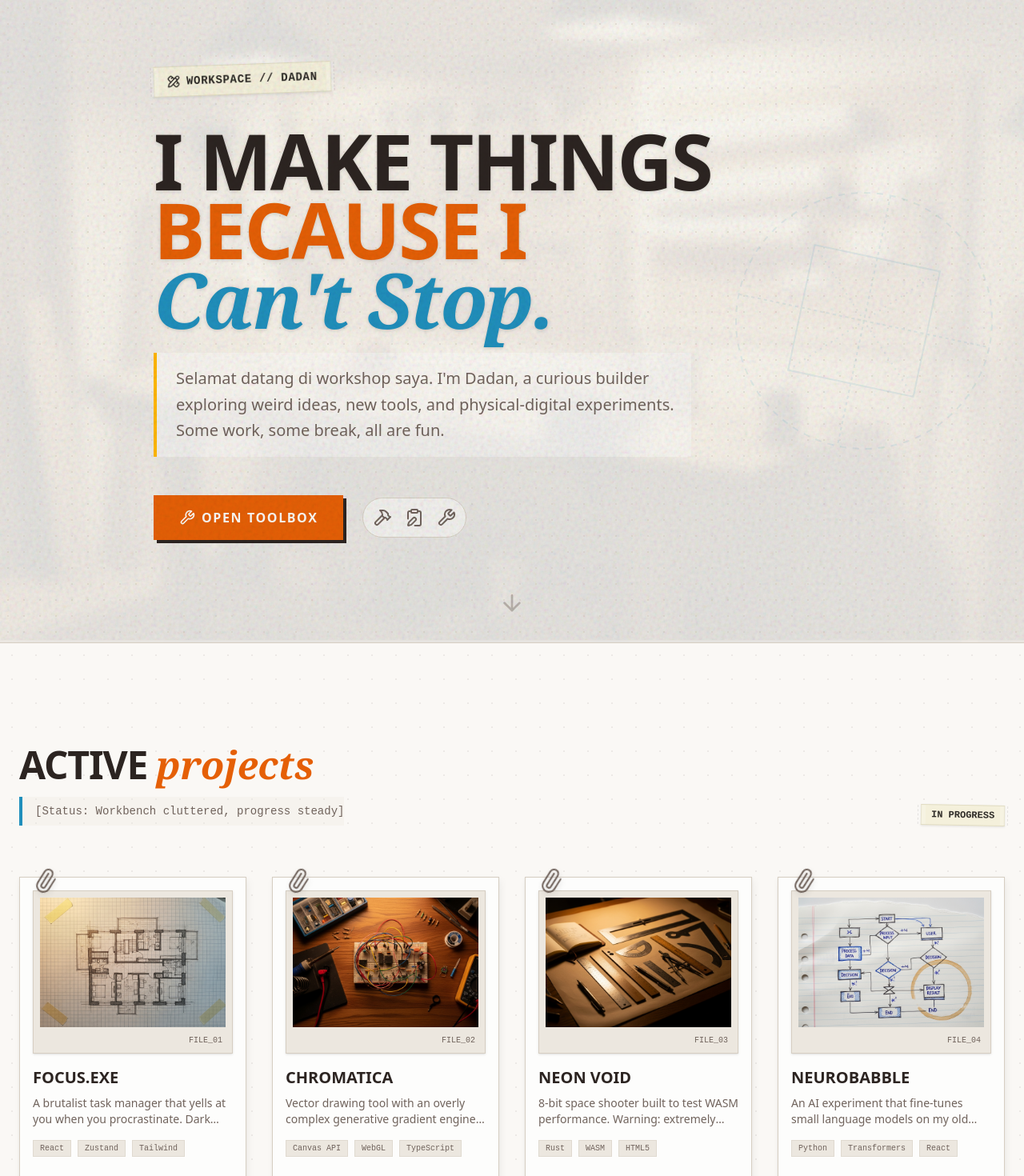
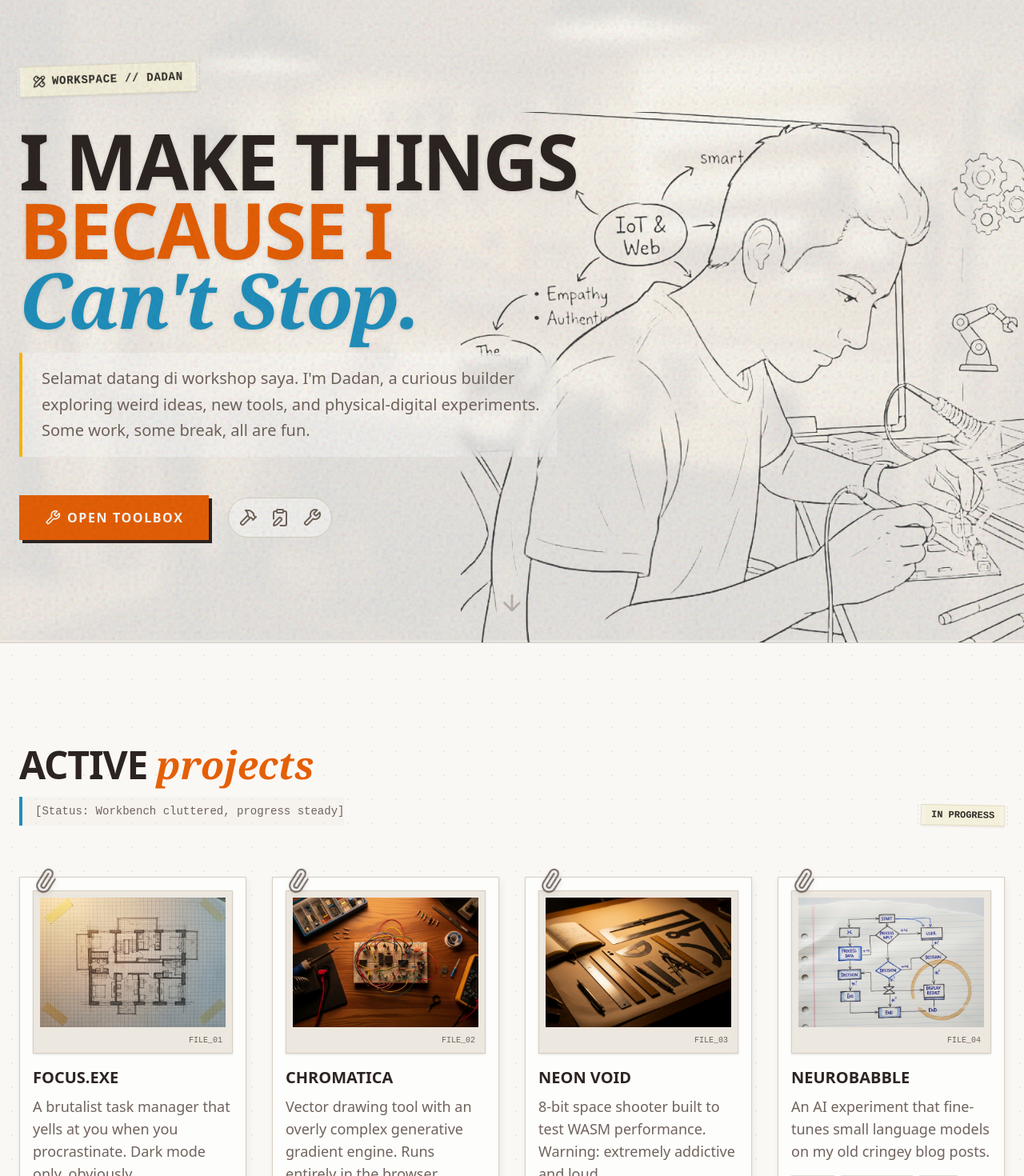
Before and after one commit to radanstromer-lgtm/lab-dadan, a Next.js app: page / in a window 1280 px wide. Shown: the top 1470 px of the page at 80% size. Built offline with nearby package versions, Linux system fonts and the light colour scheme; no server answers; the database is empty.

Commit message:
feat: update hero

```diff
--- a/components/hero.tsx
+++ b/components/hero.tsx
@@ -18,7 +18,7 @@ export function Hero() {
       </div>
 
       <div className="container relative z-30 px-6 mx-auto">
-        <div className="max-w-4xl mx-auto">
+        <div className="max-w-3xl">
           <motion.div
             initial={{ opacity: 0, rotate: -5 }}
             animate={{ opacity: 1, rotate: -2 }}
@@ -82,21 +82,12 @@ export function Hero() {
         </div>
       </div>
 
-      <div className="absolute right-0 top-1/4 hidden lg:block select-none opacity-10 text-secondary pointer-events-none">
-        <svg
-          width="400"
-          height="400"
-          viewBox="0 0 200 200"
-          fill="none"
-          stroke="currentColor"
-          strokeWidth="1"
-          className="rotate-12"
-        >
-          <circle cx="100" cy="100" r="80" strokeDasharray="4 4" />
-          <path d="M20 100 H180 M100 20 V180" strokeDasharray="2 2" />
-          <rect x="60" y="60" width="80" height="80" />
-          <path d="M60 60 L140 140 M60 140 L140 60" strokeDasharray="1 3" />
-        </svg>
+      <div className="absolute right-0 bottom-0 w-full lg:w-[55%] h-full z-20 pointer-events-none flex items-end justify-end opacity-90">
+        <img
+          src="/images/scetch-hero-dadan.png"
+          alt="Dadan Sketch"
+          className="w-full h-full object-contain object-right-bottom"
+        />
       </div>
 
       <motion.div
--- a/components/projects.tsx
+++ b/components/projects.tsx
@@ -62,6 +62,7 @@ export function Projects() {
 
         <div className="grid grid-cols-1 md:grid-cols-2 xl:grid-cols-4 gap-8">
           {projects.map((project, i) => (
+            <Link  href={`/projects/${project.id}`} key={project.id}>
             <motion.div
               key={project.id}
               initial={{ opacity: 0, y: 30 }}
@@ -91,10 +92,10 @@ export function Projects() {
                 <h3 className="text-xl font-bold uppercase mb-2 text-foreground group-hover:text-primary transition-colors">
                   {project.title}
                 </h3>
-                <p className="text-muted-foreground font-sans text-sm mb-4 flex-1 line-clamp-2">
-                  {project.description.length > 90
-                    ? `${project.description.slice(0, 90)}...`
-                    : project.description}
+                <p className="text-muted-foreground font-sans text-lg mb-4 flex-1 line-clamp-10">
+                  {project.description.replace(/<[^>]*>?/gm, '').length > 350
+                    ? `${project.description.replace(/<[^>]*>?/gm, '').slice(0, 350)}...`
+                    : project.description.replace(/<[^>]*>?/gm, '')}
                 </p>
 
                 <div className="flex flex-wrap gap-2 mb-6">
@@ -117,6 +118,7 @@ export function Projects() {
                 </Link>
               </div>
             </motion.div>
+            </Link>
           ))}
         </div>
       </div>
```
Also changed, not shown: public/images/scetch-hero-dadan.png (added).
